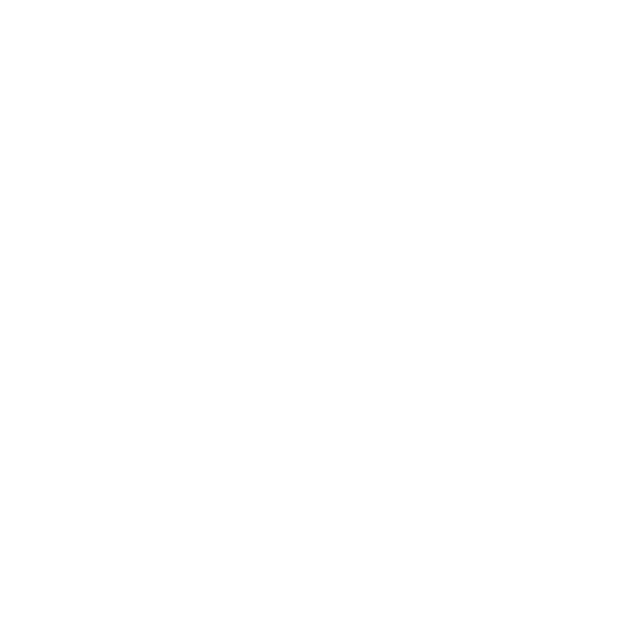
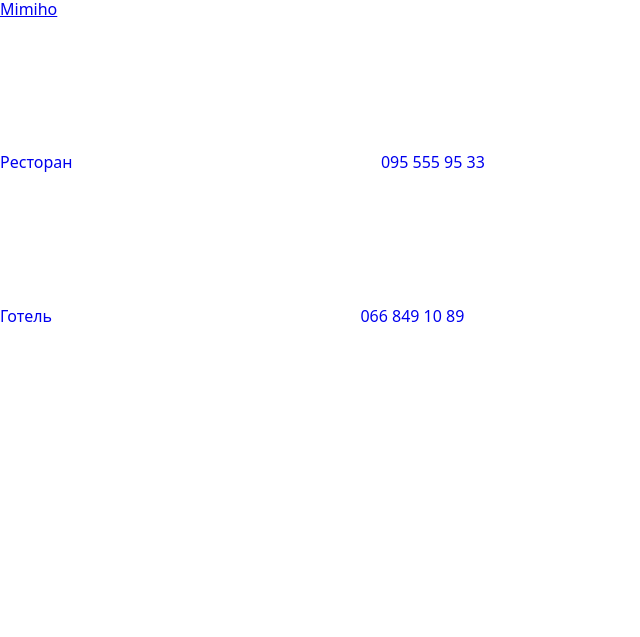
Before and after one commit to flashforward55/mumuno, a plain HTML site: page index.html in a window 1280 px wide. Shown: the whole page, without its empty margins (0-640 px from the left). Drawn offline with nearby package versions, Linux system fonts and the light colour scheme.

Commit message:
add root in style.css

```diff
--- a/css/style.css
+++ b/css/style.css
@@ -46,3 +46,13 @@ button {
     clip-path: inset(50%);
     margin: -1px;
 }
+
+:root {
+    --phone: 414px;
+    --tablet: 1024px;
+    --desktop: 1280px;
+    --times-font: 'TimesNewRoman', 'sans-serif';
+    --montserrat-font: 'Montserrat', 'sans-serif';
+    --film-font: 'FilmP3', 'sans-serif';
+    --accent-color: #f3c653;
+}
--- a/index.html
+++ b/index.html
@@ -15,7 +15,83 @@
     </head>
     <body>
         <!-- Header -->
-        <header></header>
+        <header class="header">
+            <div class="header__container container">
+                <nav class="header__nav">
+                    <a href="./index.html" class="logo header__logo">Mimiho</a>
+                    <ul class="header__contacts contacts-list list">
+                        <li class="contacts-list__item">
+                            <a href="./restaurant.html" class="contacts-list__title link"
+                                >Ресторан</a
+                            >
+                            <a
+                                href="tel:0955559533"
+                                class="contacts-list__tel link"
+                                target="_blank"
+                                rel="nofollow noopener noreferrer"
+                            >
+                                <svg class="contacts-list__icon">
+                                    <use href=""></use>
+                                </svg>
+                                <span class="contacts-list__phone-number">095 555 95 33</span>
+                            </a>
+                        </li>
+                        <li class="contacts-list__item">
+                            <a href="./hotel.html" class="contacts-list__title link">Готель</a>
+                            <a
+                                href="tel:0668491089"
+                                class="tel-long__link link"
+                                target="_blank"
+                                rel="nofollow noopener noreferrer"
+                            >
+                                <svg class="contacts-list__icon">
+                                    <use href=""></use>
+                                </svg>
+                                <span class="contacts-list__phone-number">066 849 10 89</span>
+                            </a>
+                        </li>
+                    </ul>
+                </nav>
+                <ul class="header-soc-list list">
+                    <li class="header-soc-list__item">
+                        <a
+                            href="#"
+                            class="header-soc-list__link link"
+                            target="_blank"
+                            rel="nofollow noopener noreferrer"
+                        >
+                            <svg class="header-soc-list__icon">
+                                <use href=""></use>
+                            </svg>
+                        </a>
+                    </li>
+                    <li class="header-soc-list__item">
+                        <a
+                            href="#"
+                            class="header-soc-list__link link"
+                            target="_blank"
+                            rel="nofollow noopener noreferrer"
+                        >
+                            <svg class="header-soc-list__icon">
+                                <use href=""></use>
+                            </svg>
+                        </a>
+                    </li>
+                    <li class="header-soc-list__item">
+                        <a
+                            href="#"
+                            class="header-soc-list__link link"
+                            target="_blank"
+                            rel="nofollow noopener noreferrer"
+                        >
+                            <svg class="header-soc-list__icon">
+                                <use href=""></use>
+                            </svg>
+                        </a>
+                    </li>
+                </ul>
+            </div>
+        </header>
         <main>
             <!-- Hero -->
             <section></section>
```
Also changed, not shown: room-luxe.html (+8 -1 lines).
